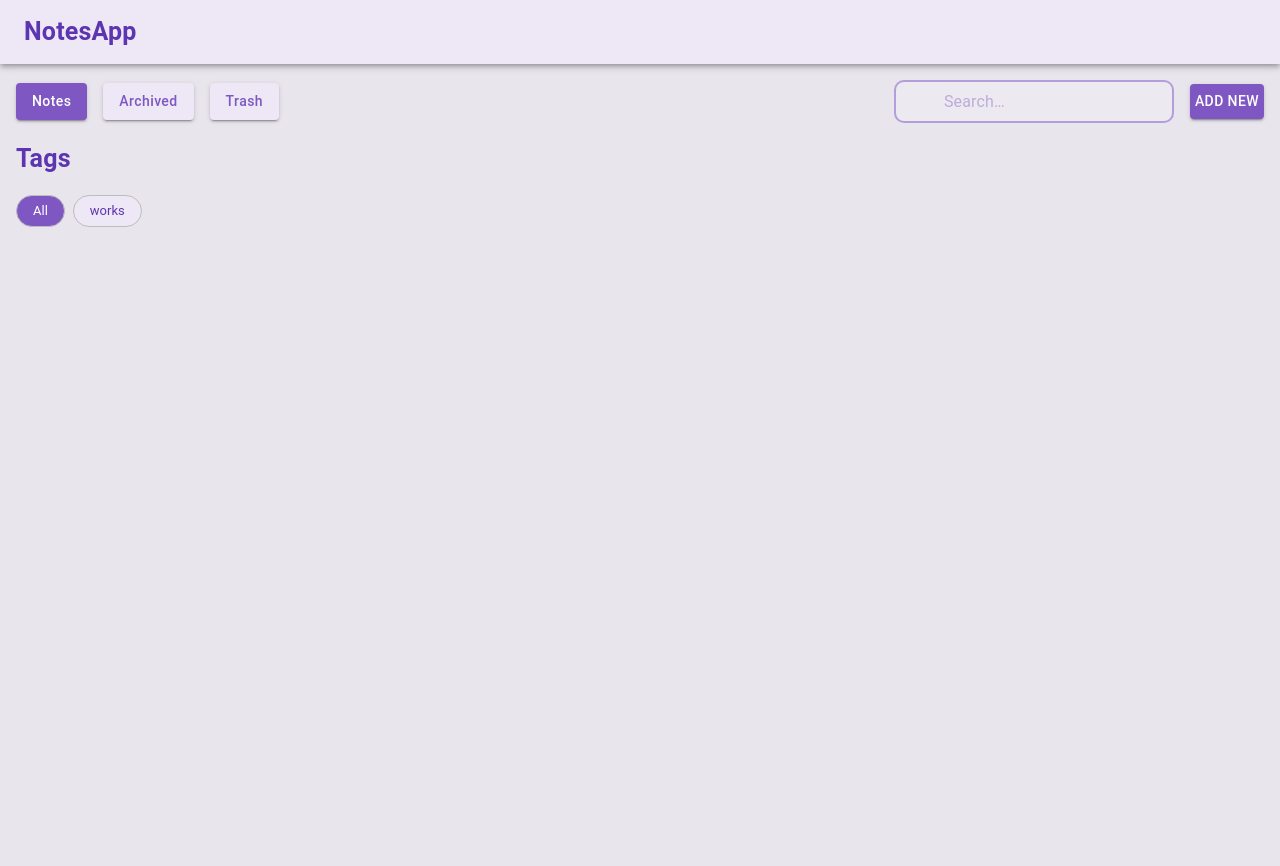
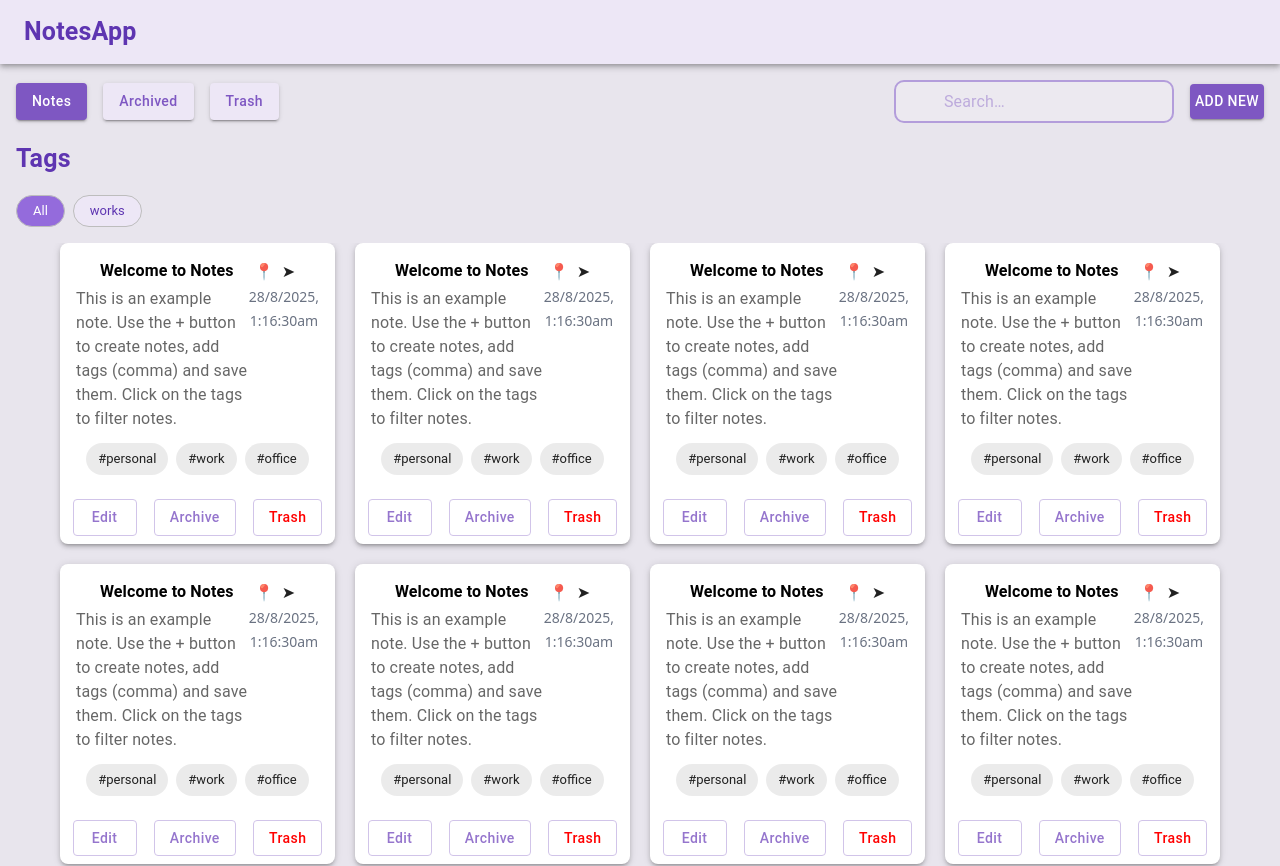
Before and after one commit to Sajitha94/project_01_NotesApp, a React (Vite) app: page / in a window 1280 px wide. Shown: the top 866 px of the page. Before the commit the page ends 800 px from the top, so only its background shows below. Built offline with nearby package versions, Linux system fonts and the light colour scheme; some icons are missing.

Commit message:
card design

```diff
--- a/src/App.jsx
+++ b/src/App.jsx
@@ -3,6 +3,7 @@ import "./App.css";
 import HeaderPage from "./components/HeaderPage";
 import SearchPage from "./components/SearchPage";
 import TagsPage from "./components/TagsPage";
+import CardPage from "./components/CardPage";
 
 function App() {
   const [count, setCount] = useState(0);
@@ -12,6 +13,7 @@ function App() {
       <HeaderPage />
       <SearchPage />
       <TagsPage />
+      <CardPage />
     </>
   );
 }
--- /dev/null
+++ b/src/components/CardPage.jsx
@@ -0,0 +1,82 @@
+import React from "react";
+import Box from "@mui/material/Box";
+import Card from "@mui/material/Card";
+import CardActions from "@mui/material/CardActions";
+import CardContent from "@mui/material/CardContent";
+import Button from "@mui/material/Button";
+import Typography from "@mui/material/Typography";
+import Chip from "@mui/material/Chip";
+import Stack from "@mui/material/Stack";
+
+function CardPage() {
+  const cardArr = [1, 2, 3, 4, 5, 6, 7, 8, 9, 10];
+  const buttonsActions = ["Edit", "Archive", "Trash"];
+  const chipArr = ["#personal", "#work", "#office"];
+  return (
+    <Box className="flex contain-content justify-center items-center mx-5 gap-5  flex-wrap ">
+      {cardArr.map((card) => (
+        <Card sx={{ maxWidth: 275, borderRadius: 2, boxShadow: 3 }} key={card}>
+          <CardContent className="flex justify-between items-center flex-col">
+            <Box className="flex justify-between items-center  gap-5 mb-1">
+              <Typography
+                gutterBottom
+                sx={{
+                  color: "black",
+                  fontSize: 16,
+                  fontWeight: 600,
+                  marginBottom: 0,
+                }}
+              >
+                Welcome to Notes
+              </Typography>
+              <Box className="flex justify-end items-center gap-2 ">
+                <Box> 📍</Box>
+                {/* "📌" :  */}
+                <Box>➤</Box>
+              </Box>
+            </Box>
+            <Box className="flex justify-between ">
+              <Typography
+                sx={{
+                  color: "text.secondary",
+                  mb: 1.5,
+                  wordWrap: "break-word",
+                }}
+              >
+                This is an example note. Use the + button to create notes, add
+                tags (comma) and save them. Click on the tags to filter notes.
+              </Typography>
+              <Box className="flex  flex-col justify-start items-center gap-1 text-sm text-gray-500">
+                <Box>28/8/2025,</Box>
+                <Box>1:16:30am</Box>
+              </Box>
+            </Box>
+
+            <Stack direction="row" spacing={1}>
+              {chipArr.map((chip, idx) => (
+                <Chip label={chip} key={idx} />
+              ))}
+            </Stack>
+          </CardContent>
+          <CardActions className="flex justify-around items-center px-2 pb-2">
+            {buttonsActions.map((btn, idx) => (
+              <Button
+                variant="outlined"
+                key={idx}
+                sx={{
+                  textTransform: "none",
+                  color: btn === "Trash" ? "red" : "#9575cd",
+                  borderColor: "#d1c4e9",
+                }}
+              >
+                {btn}
+              </Button>
+            ))}
+          </CardActions>
+        </Card>
+      ))}
+    </Box>
+  );
+}
+
+export default CardPage;
--- a/src/components/TagsPage.jsx
+++ b/src/components/TagsPage.jsx
@@ -34,9 +34,10 @@ function TagsPage() {
             variant="outlined"
             onClick={handleClick}
             sx={{
-              backgroundColor: activeChip === chip ? "#7e57c2" : "#ede7f6",
+              backgroundColor: activeChip === chip ? "#946bdc" : "#ede7f6",
               color: activeChip === chip ? "white" : "#5e35b1",
               padding: "5px 5px",
+              cursor: "pointer",
             }}
           />
         ))}
```
